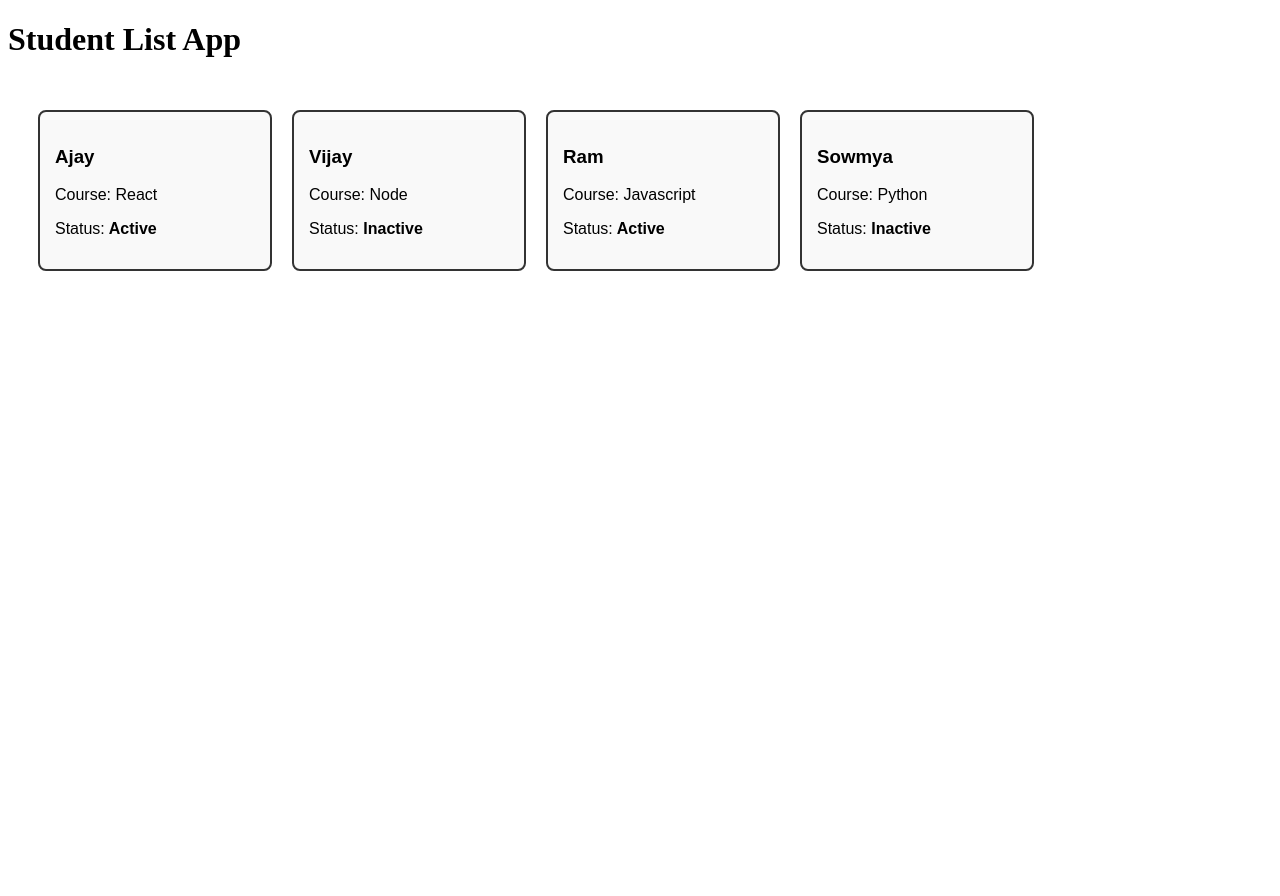
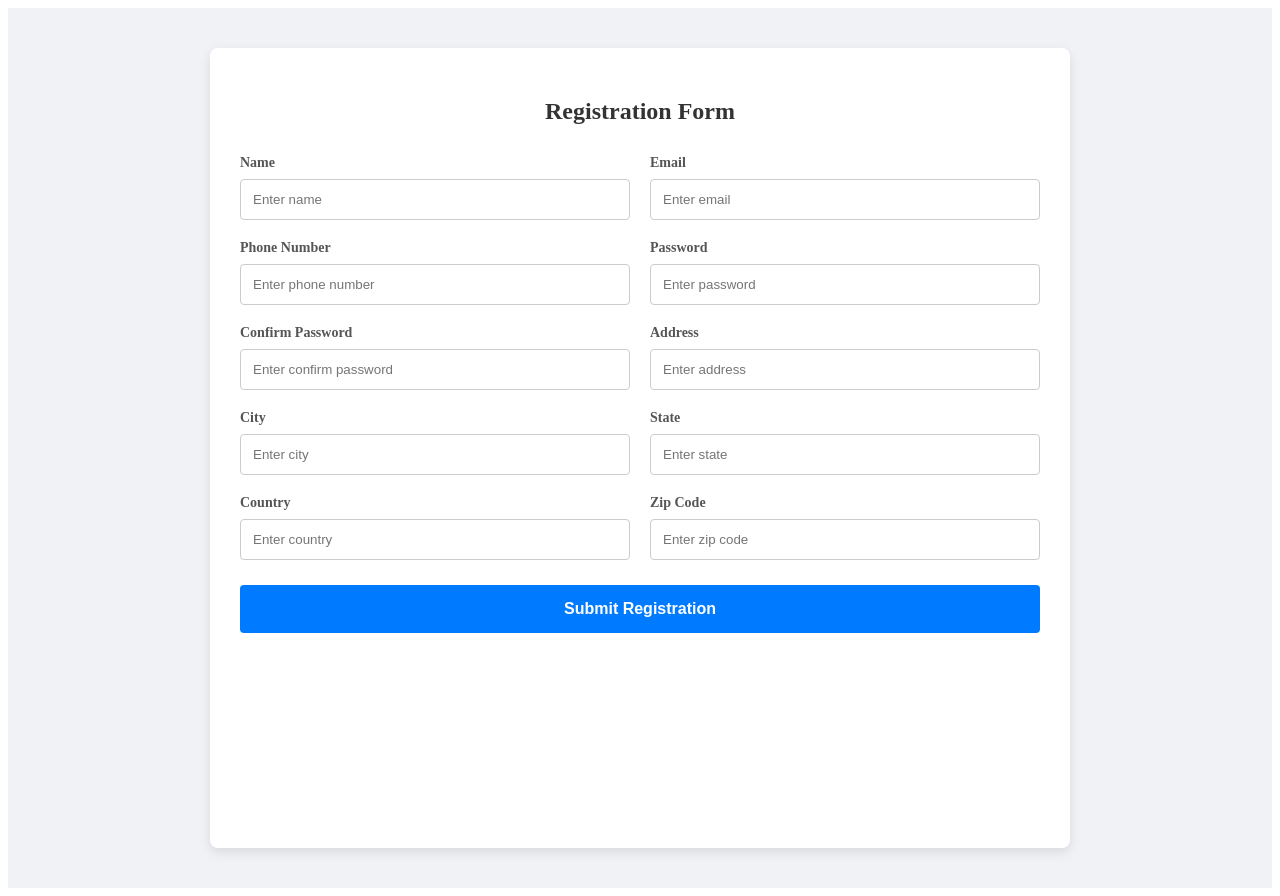
Before and after one commit to ajaykumar0504/reactjs, a React (Vite) app: page / in a window 1280 px wide. Before the commit the page ends 800 px from the top, so only its background shows below. Built offline with nearby package versions, Linux system fonts and the light colour scheme.

Commit message:
task5 registration form

```diff
--- a/src/App.jsx
+++ b/src/App.jsx
@@ -46,34 +46,46 @@
 //   )
 // }
 
-import React from "react";
-import StudentCard from "./Component/StudentCard";
+ //task4//
+// import React from "react";
+// import StudentCard from "./Component/StudentCard";
 
-function App() {
-  const students = [
-    { id: 1, name: "Ajay", course: "React", isActive: true },
-    { id: 2, name: "Vijay", course: "Node", isActive: false },
-    { id: 3, name: "Ram", course: "Javascript", isActive: true },
-    { id: 4, name: "Sowmya", course: "Python", isActive: false }
-  ];
+// function App() {
+//   const students = [
+//     { id: 1, name: "Ajay", course: "React", isActive: true },
+//     { id: 2, name: "Vijay", course: "Node", isActive: false },
+//     { id: 3, name: "Ram", course: "Javascript", isActive: true },
+//     { id: 4, name: "Sowmya", course: "Python", isActive: false }
+//   ];
 
-  const containerStyle = {
-    display: 'flex',
-    flexWrap: 'wrap',
-    fontFamily: 'Arial, sans-serif',
-    padding: '20px'
-  };
+//   const containerStyle = {
+//     display: 'flex',
+//     flexWrap: 'wrap',
+//     fontFamily: 'Arial, sans-serif',
+//     padding: '20px'
+//   };
 
+//   return (
+//     <div className="App">
+//       <h1>Student List App</h1>
+//       <div style={containerStyle}>
+//         {students.map((student) => (
+//           <StudentCard key={student.id} student={student} />
+//         ))}
+//       </div>
+//     </div>
+//   );
+// }
+
+// export default App;
+
+import React from 'react'
+import RegistrationForm from "./Component/RegistrationForm";
+
+export default function App() {
   return (
-    <div className="App">
-      <h1>Student List App</h1>
-      <div style={containerStyle}>
-        {students.map((student) => (
-          <StudentCard key={student.id} student={student} />
-        ))}
-      </div>
+    <div>
+    <RegistrationForm />
     </div>
-  );
+  )
 }
-
-export default App;
--- /dev/null
+++ b/src/Component/RegistrationForm.jsx
@@ -0,0 +1,162 @@
+import React, { useState } from "react";
+
+export default function RegistrationForm() {
+  const [form, setForm] = useState({
+    name: "",
+    email: "",
+    phoneNumber: "",
+    password: "",
+    confirmPassword: "",
+    address: "",
+    city: "",
+    state: "",
+    country: "",
+    zipCode: "",
+  });
+
+  const [errors, setErrors] = useState({});
+
+  const handleChange = (e) => {
+    const { name, value, type, checked } = e.target;
+    setForm({
+      ...form,
+      [name]: type === "checkbox" ? checked : value,
+    });
+  };
+
+  const validate = () => {
+    let newErrors = {};
+    if (!form.name) newErrors.name = "Name is required";
+    if (!form.address) newErrors.address = "Address is required";
+    if (!form.city) newErrors.city = "City is required";
+    if (!form.state) newErrors.state = "State is required";
+    if (!form.country) newErrors.country = "Country is required";
+
+    const emailRegex = /^[^\s@]+@[^\s@]+\.[^\s@]+$/;
+    if (!emailRegex.test(form.email)) newErrors.email = "Invalid email format";
+
+    if (!/^\d{10}$/.test(form.phoneNumber)) newErrors.phoneNumber = "Enter 10 digit number";
+
+    if (form.password.length < 6) newErrors.password = "Min 6 characters required";
+    if (form.password !== form.confirmPassword) {
+      newErrors.confirmPassword = "Passwords do not match";
+    }
+
+    if (!/^\d+$/.test(form.zipCode)) newErrors.zipCode = "Numbers only";
+
+    setErrors(newErrors);
+    return Object.keys(newErrors).length === 0;
+  };
+
+  const handleSubmit = (e) => {
+    e.preventDefault();
+    if (validate()) {
+      alert("Registration Successful!");
+      console.log("Submitted Data:", form);
+    }
+  };
+
+  const renderInput = (label, name, type = "text") => (
+    <div style={styles.fieldGroup}>
+      <label style={styles.label}>{label}</label>
+      <input
+        name={name}
+        type={type}
+        value={form[name]}
+        onChange={handleChange}
+        placeholder={`Enter ${label.toLowerCase()}`}
+        style={{
+          ...styles.input,
+          borderColor: errors[name] ? "#ff4d4d" : "#ccc"
+        }}
+      />
+      {errors[name] && <span style={styles.errorText}>{errors[name]}</span>}
+    </div>
+  );
+
+  return (
+    <div style={styles.container}>
+      <form onSubmit={handleSubmit} style={styles.form}>
+        <h2 style={styles.title}>Registration Form</h2>
+
+        <div style={styles.grid}>
+          {renderInput("Name", "name")}
+          {renderInput("Email", "email", "email")}
+          {renderInput("Phone Number", "phoneNumber")}
+          {renderInput("Password", "password", "password")}
+          {renderInput("Confirm Password", "confirmPassword", "password")}
+          {renderInput("Address", "address")}
+          {renderInput("City", "city")}
+          {renderInput("State", "state")}
+          {renderInput("Country", "country")}
+          {renderInput("Zip Code", "zipCode")}
+        </div>
+
+        <button type="submit" style={styles.button}>Submit Registration</button>
+      </form>
+    </div>
+  );
+}
+
+const styles = {
+  container: {
+    display: "flex",
+    justifyContent: "center",
+    padding: "40px",
+    backgroundColor: "#f0f2f5",
+    minHeight: "100vh" },
+
+  form: {
+    width: "100%",
+    maxWidth: "800px",
+    padding: "30px",
+    backgroundColor: "#fff",
+    borderRadius: "8px",
+    boxShadow: "0 4px 12px rgba(0,0,0,0.1)" },
+
+  title: {
+    textAlign: "center",
+    marginBottom: "30px",
+    color: "#333" },
+
+  grid: {
+    display: "grid",
+    gridTemplateColumns: "1fr 1fr",
+    gap: "20px" },
+
+  fieldGroup: {
+    display: "flex",
+    flexDirection: "column" },
+
+  label: {
+    marginBottom: "8px",
+    fontWeight: "bold",
+    fontSize: "14px",
+    color: "#555" },
+
+  input: {
+    padding: "12px",
+    borderRadius: "4px",
+    border: "1px solid #ccc",
+    outline: "none" },
+
+  errorText: {
+    color: "#ff4d4d",
+    fontSize: "12px",
+    marginTop: "5px" },
+
+  checkboxGroup: {
+    marginTop: "25px" },
+
+  button: {
+    width: "100%",
+    padding: "15px",
+    marginTop: "25px",
+    background: "#007bff",
+    color: "#fff",
+    border: "none",
+    borderRadius: "4px",
+    cursor: "pointer",
+    fontSize: "16px",
+    fontWeight: "600" }
+};
--- a/src/Component/StudentCard.jsx
+++ b/src/Component/StudentCard.jsx
@@ -1,7 +1,6 @@
 import React from 'react';
 
 const StudentCard = ({ student }) => {
-  // Inline styles for the card
   const cardStyle = {
     border: '2px solid #333',
     padding: '15px',
```
